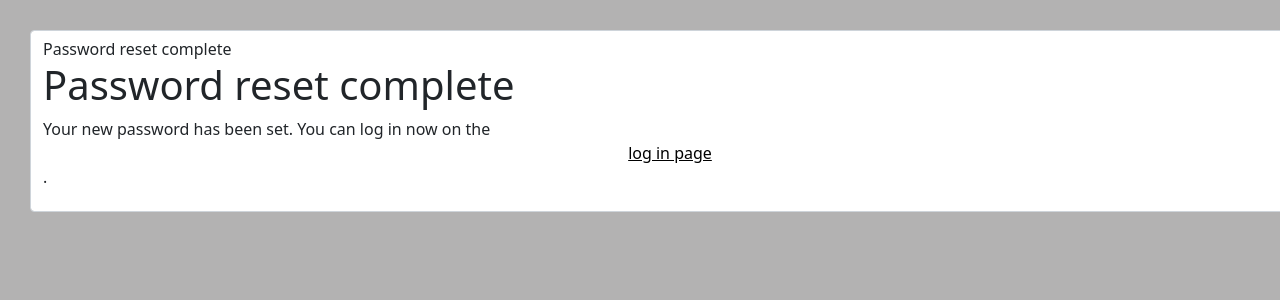
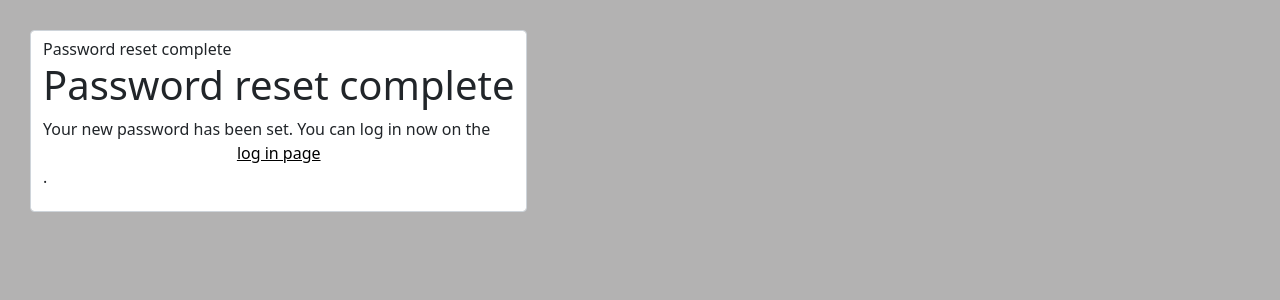
Before and after one commit to rozsanimrod/messenger, a Django app: page /accounts/password_reset_complete/ in a window 1280 px wide. Shown: the top 300 px of the page. Run offline with Django 3.2, Linux system fonts and the light colour scheme; some libraries are stand-ins or nearby versions.

Commit message:
container

```diff
--- a/homepage/static/homepage/style.css
+++ b/homepage/static/homepage/style.css
@@ -5,7 +5,6 @@ body {
     margin-left: 30px;
     margin-right: 30px;
     margin-top: 30px;
-    min-width: 100%;
 
 
 }
```
